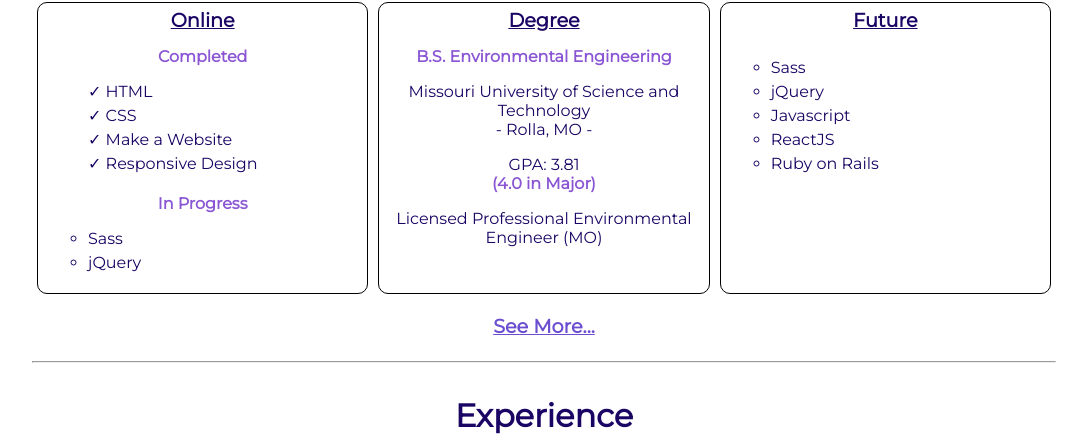
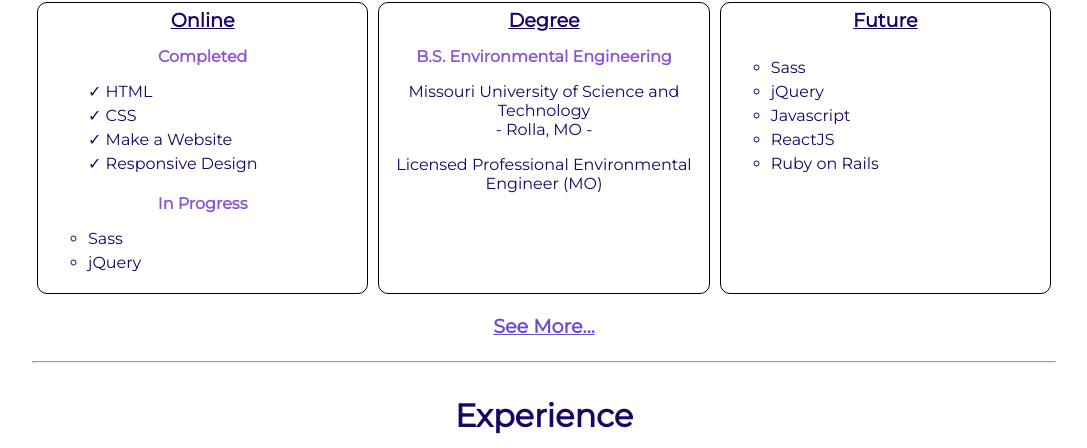
Before and after one commit to CailieAC/CailieAC.web, a plain HTML site: page index.html in a window 1280 px wide. Shown: the part 1366-1814 px from the top of the page, without its empty margins (96-1183 px from the left). Drawn offline with Linux system fonts and the light colour scheme.

Commit message:
Update index.html

```diff
--- a/index.html
+++ b/index.html
@@ -102,7 +102,6 @@
 		<h4 class="u">Degree</h4>
 		<h5><em>B.S. Environmental Engineering</em></h5>
 		<p> Missouri University of Science and Technology<br />- Rolla, MO -</p>
-		<p>GPA: 3.81 <em><br />(4.0 in Major)</em></p>
 		<p>Licensed Professional Environmental Engineer (MO)</p>
 	</div>
 
```
